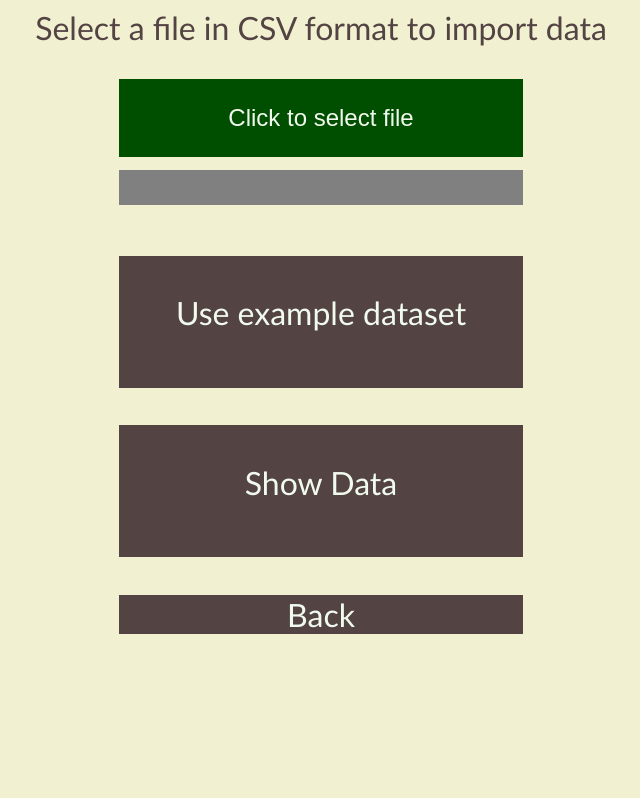
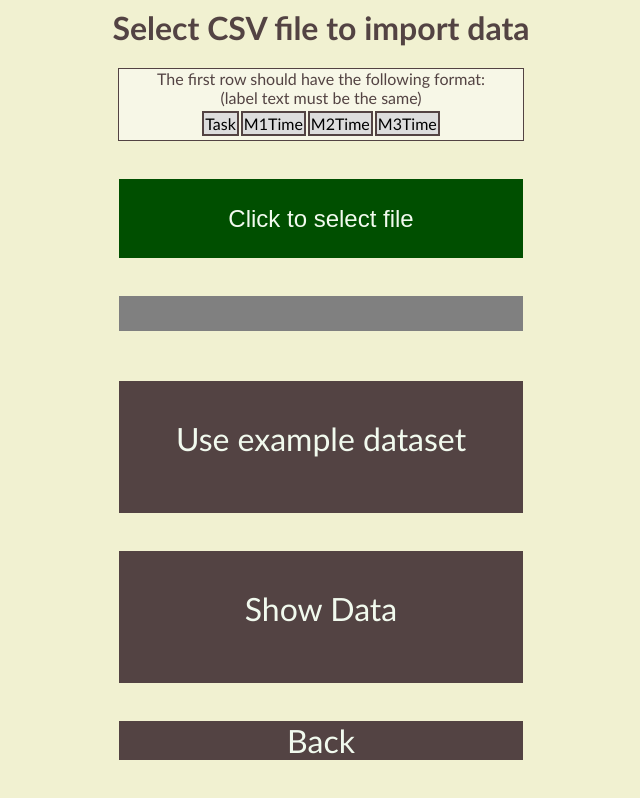
Before and after one commit to Vrq/SchedulerJS, a website: page public/importData.html in a window 1280 px wide. Shown: the whole page, without its empty margins (319-959 px from the left). Drawn offline with nearby package versions, Linux system fonts and the light colour scheme.

Commit message:
Adding help box

```diff
--- a/public/css/importDataStylesheet.css
+++ b/public/css/importDataStylesheet.css
@@ -8,12 +8,19 @@
   height: 10%;
   width: 32%;
   border: none;
+  margin: 2% auto;
   background-color: #004f00;
   color: #f1faee;
   font-size: 3vmin;
 }
 #chooseFileButton:hover {
   background-color: #2a9d8f;
+}
+#helpDiv {
+  width: 32%;
+  margin: 1% auto;
+  background-color: #f7f7e7;
+  border: 1px solid #534343;
 }
 .importMenuButton {
   width: 32%;
--- a/public/css/mainStylesheet.css
+++ b/public/css/mainStylesheet.css
@@ -6,11 +6,11 @@ a {
   text-decoration: none;
   cursor: default;
 }
-#uploadedFileTable {
-  margin: 1% auto;
+.dataSetTable {
+  margin: 0.5% auto;
 }
-#uploadedFileTable > tr > td{
-  border: 1px solid black;
+.dataSetTable > tbody > tr > td{
+  border: 2px solid #534343;
   background-color: #dddddd;
 }
 #hiddenDiv {
@@ -24,12 +24,12 @@ a {
 .theGreatDiv {
   text-align: center;
   font-family: "Trebuchet MS", Helvetica, sans-serif;
-  font-size: 4vmin;
   color: #534343;
 }
 .menuButtonDiv {
   background-color: #534343;
   white-space: pre-line;
+  font-size: 4vmin;
   color: #f1faee;
 }
 .menuButtonDiv:hover {
--- a/public/importData.html
+++ b/public/importData.html
@@ -9,7 +9,15 @@
     <div class="theGreatDiv">
       <div class="importPageContainer">
         <div class="uploadContainer">
-          <p>Select a file in CSV format to import data</p>
+          <h1>Select CSV file to import data</h1>
+          <div id="helpDiv">
+            <div>The first row should have the following format: </br> (label text must be the same)</div>
+            <table class="dataSetTable">
+              <tr>
+                <td>Task</td><td>M1Time</td><td>M2Time</td><td>M3Time</td>
+              </tr>
+            </table>
+          </div>
           <input type="file" class="filestyle" id="csvFileInput" onchange="handleFiles(this.files)" accept=".csv" name="Choosefile">
           <input type="button" value="Click to select file" id="chooseFileButton"/>
         </div>
--- a/public/scripts/readCSV.js
+++ b/public/scripts/readCSV.js
@@ -37,8 +37,8 @@ $(document).ready(function() {
     hiddenDiv.slideToggle("fast");
     hiddenDiv.empty();
     if(hiddenDiv.children().length == 0) {
-      hiddenDiv.append('<table id="uploadedFileTable"></table>');
-      $("#uploadedFileTable").append("<tr><td>Task</td><td>Time on M1</td><td>Time on M2</td><td>Time on M3</td></tr>");
+      hiddenDiv.append('<table id="uploadedFileTable" class="dataSetTable"></table>');
+      $("#uploadedFileTable").append("<tbody><tr><td>Task</td><td>Time on M1</td><td>Time on M2</td><td>Time on M3</td></tr></tbody>");
       for(var rowNumber in response) {
         row = response[rowNumber];
         $("#uploadedFileTable").append("<tr><td>"+row.Task+"</td><td>"+row.M1Time+"</td><td>"+row.M2Time+"</td><td>"+row.M3Time+"</td></tr>");
```
